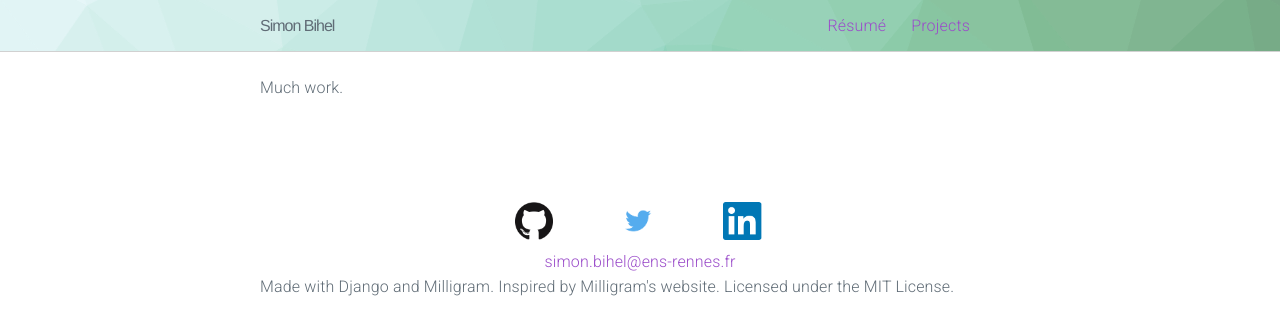
After one commit to sbihel/simonbihel, a Django app: page /projects in a window 1280 px wide. The commit adds this page. Shown: the top 335 px of the page. Run offline with Django 3.2, Linux system fonts and the light colour scheme; some libraries are stand-ins or nearby versions.

```diff
--- a/common/urls.py
+++ b/common/urls.py
@@ -12,4 +12,5 @@ urlpatterns = [
     # url(r'^$', views.IndexView.as_view(), name='index'),
     url(r'^$', TemplateView.as_view(template_name="common/index.html"), name='index'),
     url(r'^resume', TemplateView.as_view(template_name="common/resume.html"), name='resume'),
+    url(r'^projects', TemplateView.as_view(template_name="common/projects.html"), name='projects'),
 ]
--- a/static/style.css
+++ b/static/style.css
@@ -64,6 +64,9 @@
     top: 0;
     /*max-width: 100vw;*/
     z-index: 99;
+
+    background: url("pattern.svg");
+    background-size: cover;
 }
 
 .navigation .container {
@@ -72,7 +75,7 @@
 }
 
 .navigation {
-    background: #f4f5f6;
+    /*background: #f4f5f6;*/
     border-bottom: .1rem solid #d1d1d1;
     display: block;
     height: 5.2rem;
@@ -97,6 +100,14 @@
     margin-left: 2.5rem;
     position: relative;
 }
+
+.navigation-item:hover > div {
+    display: block;
+}
+
+/*.navigation-item:hover {*/
+    /*background-image: url("pattern.svg");*/
+/*}*/
 
 /*.navigation .img {*/
     /*position: relative;*/
@@ -221,3 +232,13 @@
 .navigation-link:hover > .popover {
     display: block;
 }
+
+
+.link-img {
+    height: inherit;
+    width: inherit;
+}
+
+#links > div {
+    text-align: center;
+}
--- a/templates/base.html
+++ b/templates/base.html
@@ -40,6 +40,11 @@
                                 </ul>
                             </div>
                         </li>
+                        <li class="navigation-item">
+                            <a class="navigation-link" href="{% url "common:projects" %}">
+                                Projects
+                            </a>
+                        </li>
                     </ul>
                 </section>
             </nav>
@@ -47,14 +52,29 @@
             {% block content %}{% endblock content %}
 
             <footer class="footer">
+                <section class="container" id="links">
+                    <div>
+                        <a class="button button-clear" href='https://github.com/sbihel'>
+                            <img class="link-img" src="{% static "github.png" %}">
+                        </a>
+                        <a class="button button-clear" href='https://twitter.com/simon_bihel'>
+                            <img class="link-img" src="{% static "twitter.png" %}">
+                        </a>
+                        <a class="button button-clear" href='https://fr.linkedin.com/in/simon-bihel-9b8563b8'>
+                            <img class="link-img" src="{% static "linkedin.png" %}">
+                        </a>
+                    </div>
+                    <div><a href="mailto:simon.bihel@ens-rennes.fr">simon.bihel@ens-rennes.fr</a></div>
+                </section>
+
                 <section class="container">
                     <p>
-                        Made with Django and Milligram. Licensed under the MIT License.
+                        Made with Django and Milligram. Inspired by Milligram's website. Licensed under the MIT License.
                     </p>
                 </section>
             </footer>
         </main>
 
-        <script src="{% static "script.js" %}"></script>
+{#        <script src="{% static "script.js" %}"></script>#}
     </body>
 </html>
--- /dev/null
+++ b/templates/common/projects.html
@@ -0,0 +1,9 @@
+{% extends "base.html" %}
+
+{% block content %}
+
+<section class="container">
+   <p>Much work.</p>
+</section>
+
+{% endblock content %}
```
Also changed, not shown: static/github.png (added), static/linkedin.png (added), static/twitter.png (added).
